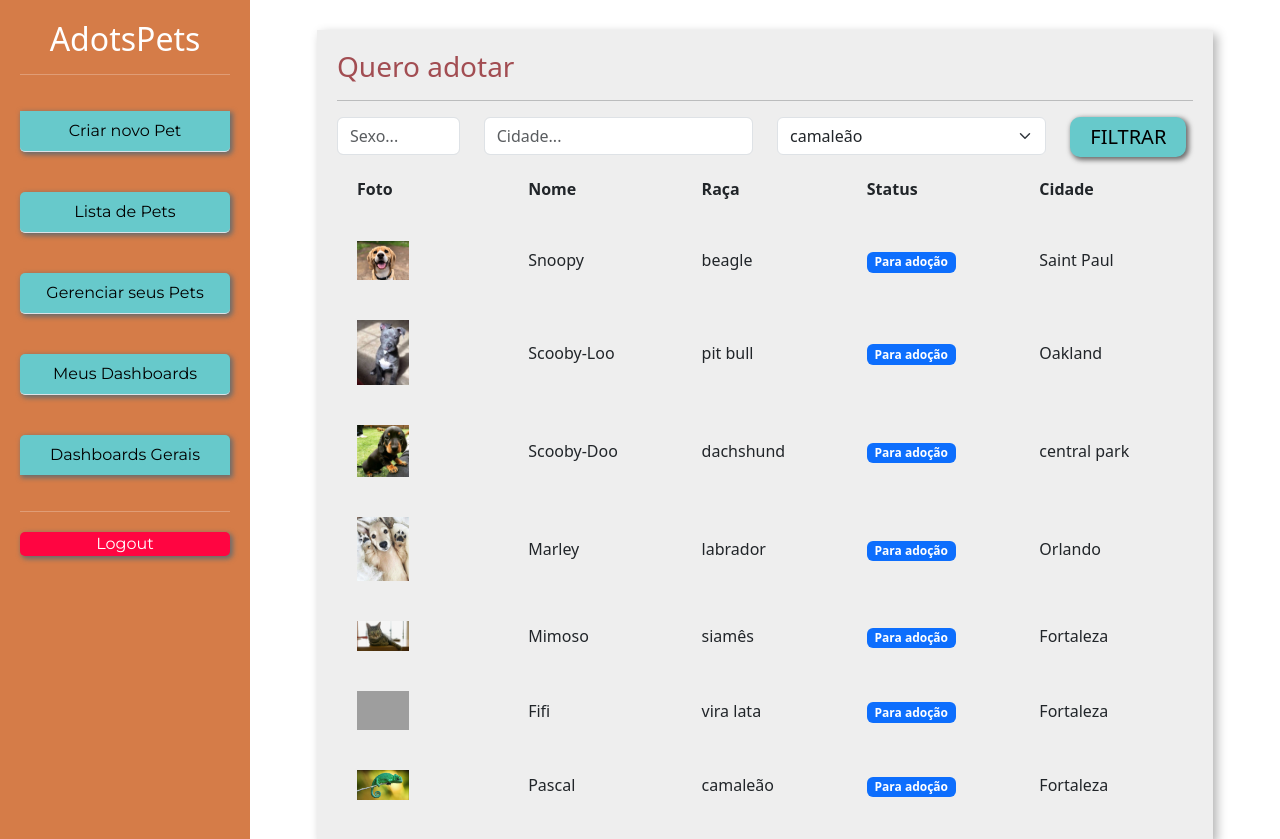
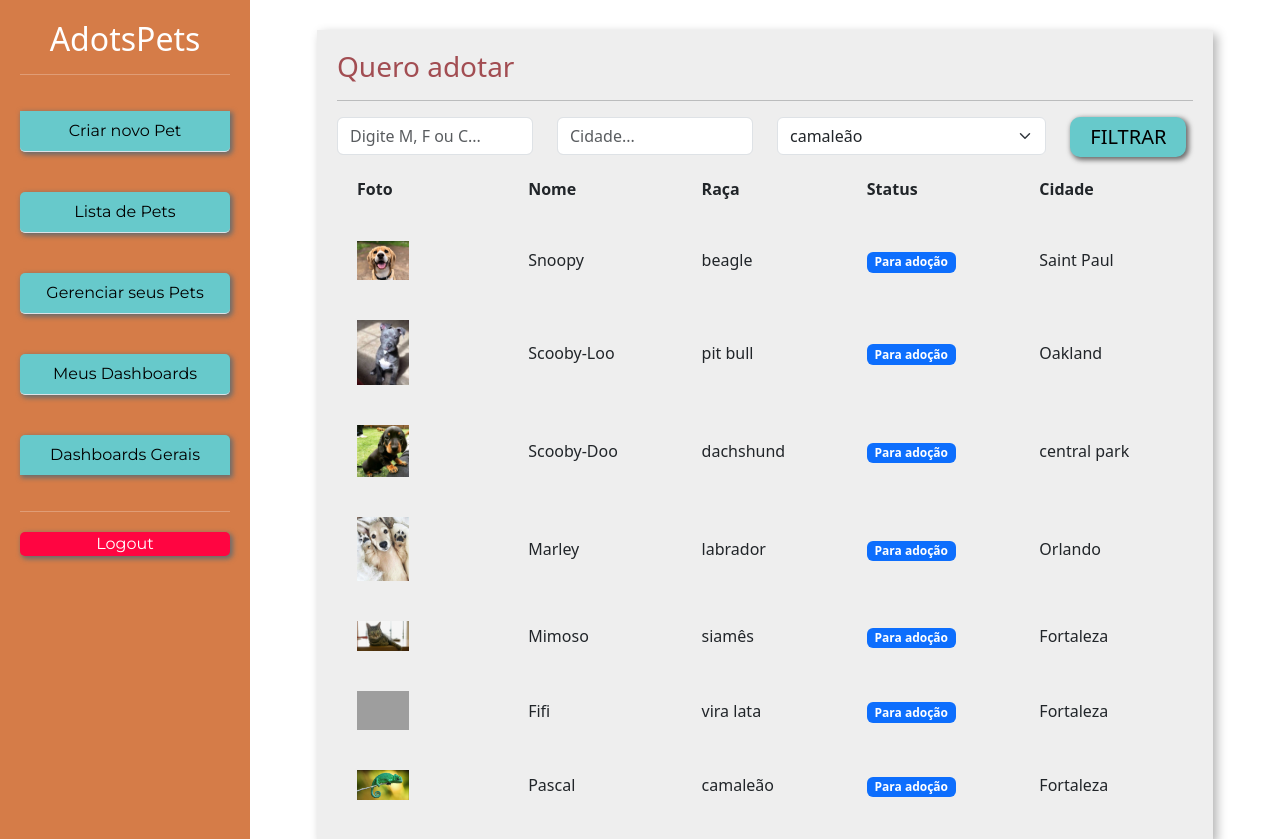
Before and after one commit to Icar0S/plataforma-AdotsPets, a Django app: page /adotar/ in a window 1280 px wide. Shown: the top 839 px of the page. Run offline with Django 4.2, Linux system fonts and the light colour scheme; data comes from the database, SQL or seed files in the repository; both versions use the stored data as it was after the commit; grey boxes are pictures that could not be loaded.

Commit message:
correction in view divulgar and corrections in size inputs filter

```diff
--- a/adotar/templates/listar_pets.html
+++ b/adotar/templates/listar_pets.html
@@ -80,11 +80,11 @@
             <hr>
             <form action="{% url 'listar_pets' %}" method="GET">
               <div class="row">
-                <div class="col-md-2">
-                  <input type="text" placeholder="Sexo..." value="{% if sexo %}{{sexo}}{% endif %}" name="sexo"
+                <div class="col-md-3">
+                  <input type="text" placeholder="Digite M, F ou C..." value="{% if sexo %}{{sexo}}{% endif %}" name="sexo"
                     class="form-control">
                 </div>
-                <div class="col-md-4">
+                <div class="col-md-3">
                   <input type="text" placeholder="Cidade..." value="{% if cidade %}{{cidade}}{% endif %}" name="cidade"
                     class="form-control">
                 </div>
--- a/divulgar/views.py
+++ b/divulgar/views.py
@@ -39,7 +39,7 @@ def novo_pet(request):
             cidade=cidade,
             telefone=telefone,
             raca_id=raca,
-            sexo_id=sexo,
+            sexo=sexo,
         )
 
         pet.save()
```
Also changed, not shown: db.sqlite3, media/fotos_pets/dragon.jpg (added), media/fotos_pets/dragon_tEw9pHC.jpg (added).
